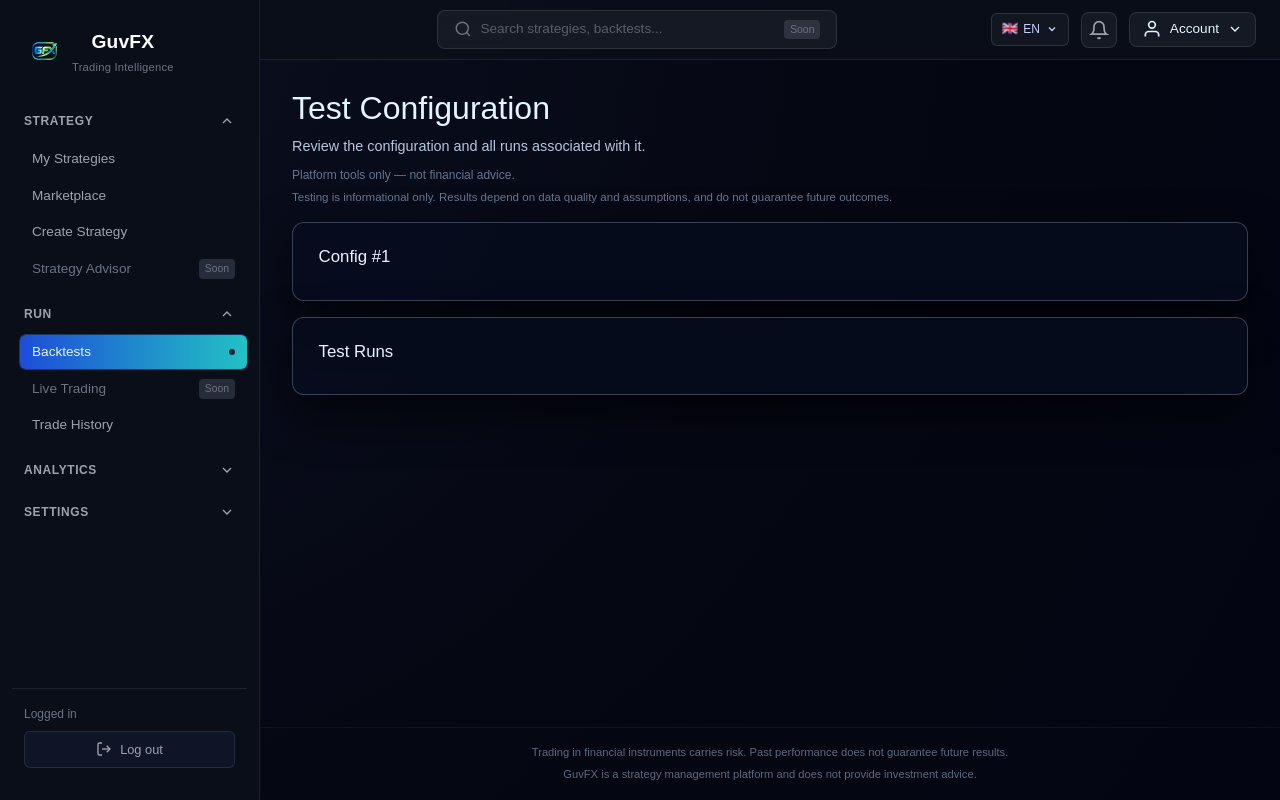
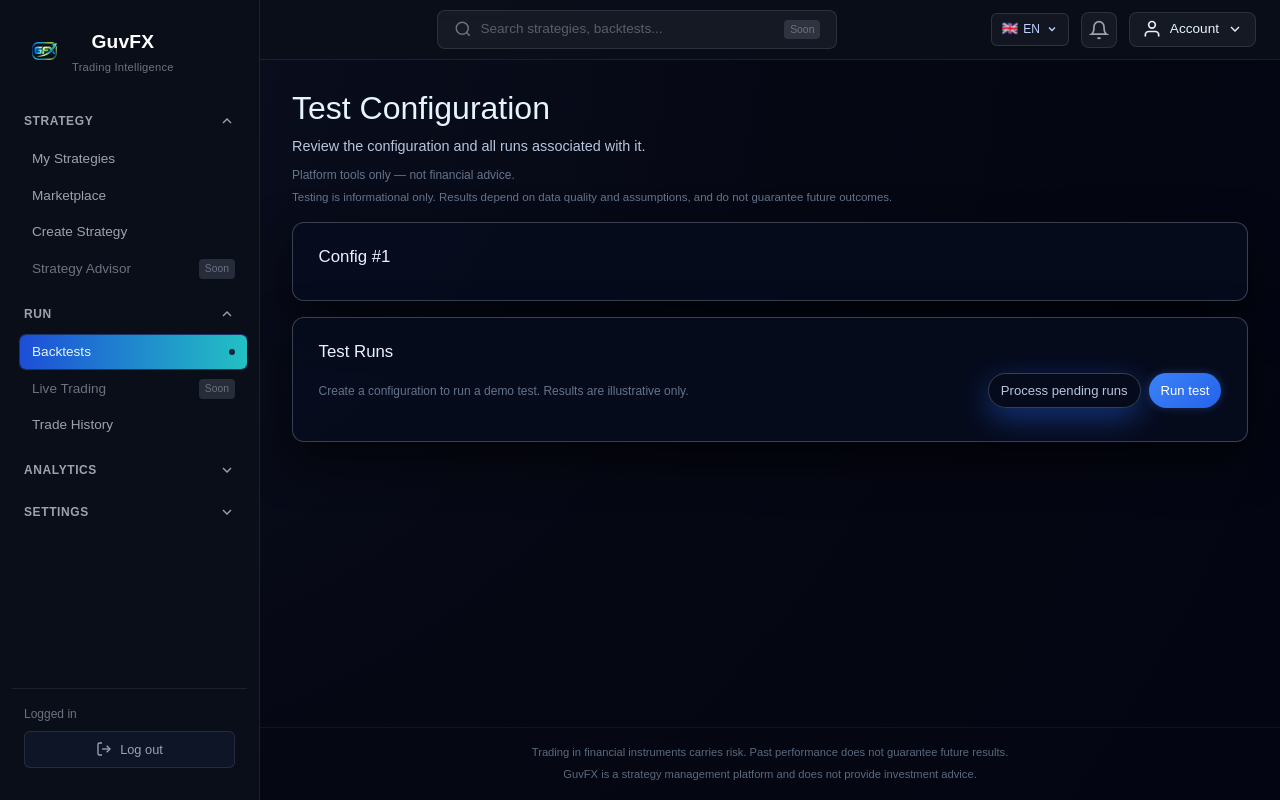
Before and after one commit to nunoamaral-hue/GuvFX, a Next.js app in the folder frontend/: page /backtests/1 in a window 1280 px wide. Built offline with nearby package versions, Linux system fonts and the light colour scheme.

Commit message:
fix(backtests): show runs + charts on config detail (confirmable MVP)

```diff
--- a/frontend/src/app/(app)/backtests/[id]/page.tsx
+++ b/frontend/src/app/(app)/backtests/[id]/page.tsx
@@ -1,12 +1,13 @@
 "use client";
 
-import { useEffect, useState } from "react";
+import { useEffect, useState, useCallback } from "react";
 import { useParams } from "next/navigation";
 import { apiFetch } from "@/lib/api";
 import type { BacktestConfig, BacktestRun } from "@/types/backtests";
 import { Card } from "@/components/ui/Card";
 import { Alert } from "@/components/ui/Alert";
 import { Badge } from "@/components/ui/Badge";
+import { Button } from "@/components/ui/Button";
 import { useLang } from "@/components/AppShell";
 import { t } from "@/lib/i18n";
 import { RunDetailPanel } from "@/components/backtests";
@@ -22,7 +23,10 @@ export default function BacktestDetailPage() {
   const [loadingConfig, setLoadingConfig] = useState(false);
   const [loadingRuns, setLoadingRuns] = useState(false);
   const [error, setError] = useState<string | null>(null);
+  const [info, setInfo] = useState<string | null>(null);
   const [expandedRunId, setExpandedRunId] = useState<number | null>(null);
+  const [runningBacktest, setRunningBacktest] = useState(false);
+  const [processingPending, setProcessingPending] = useState(false);
 
   const labelStyle: React.CSSProperties = {
     color: "#8fa0b7",
@@ -73,22 +77,31 @@ export default function BacktestDetailPage() {
     fetchConfig();
   }, [accessToken, configId]);
 
-  // Fetch runs and filter
-  useEffect(() => {
+  // Fetch runs for this config
+  const fetchRuns = useCallback(async () => {
     if (!accessToken || !configId) return;
 
-    const fetchRuns = async () => {
     setLoadingRuns(true);
-      setError(null);
     try {
+      // Try backend filtering first (preferred)
+      let runsData: BacktestRun[];
+      try {
+        runsData = await apiFetch<BacktestRun[]>(
+          `/api/backtests/runs/?config=${configId}`,
+          {}
+        );
+      } catch {
+        // Fallback: fetch all runs and filter client-side
         const allRuns = await apiFetch<BacktestRun[]>("/api/backtests/runs/", {});
-        const filtered = allRuns.filter((r) => r.config === configId);
+        runsData = allRuns.filter((r) => r.config === configId);
+      }
+
       // Sort by created_at descending (newest first)
-        filtered.sort(
+      runsData.sort(
         (a, b) =>
           new Date(b.created_at).getTime() - new Date(a.created_at).getTime()
       );
-        setRuns(filtered);
+      setRuns(runsData);
     } catch (err: unknown) {
       console.error(err);
       const message =
@@ -97,10 +110,66 @@ export default function BacktestDetailPage() {
     } finally {
       setLoadingRuns(false);
     }
+  }, [accessToken, configId]);
+
+  useEffect(() => {
+    fetchRuns();
+  }, [fetchRuns]);
+
+  // Create a new run for this config
+  const handleRunBacktest = async () => {
+    if (!configId) return;
+    setError(null);
+    setInfo(null);
+    setRunningBacktest(true);
+
+    try {
+      await apiFetch("/api/backtests/runs/", {
+        method: "POST",
+        body: JSON.stringify({ config: configId }),
+      });
+      setInfo(t(lang, "backtests.runCreated"));
+      // Refresh runs list
+      await fetchRuns();
+    } catch (err: unknown) {
+      console.error(err);
+      const message =
+        err instanceof Error ? err.message : "Failed to create backtest run.";
+      setError(message);
+    } finally {
+      setRunningBacktest(false);
+    }
   };
 
-    fetchRuns();
-  }, [accessToken, configId]);
+  // Process all pending runs
+  const handleProcessPending = async () => {
+    setError(null);
+    setInfo(null);
+    setProcessingPending(true);
+
+    try {
+      const res = await apiFetch<{ processed_runs: number; processed_at: string }>(
+        "/api/backtests/process-pending/",
+        { method: "POST" }
+      );
+
+      setInfo(
+        t(lang, "backtests.processedRuns").replace("{count}", String(res.processed_runs))
+      );
+
+      // Refresh runs list after processing
+      await fetchRuns();
+    } catch (err: unknown) {
+      console.error(err);
+      const message =
+        err instanceof Error
+          ? err.message
+          : "Failed to process pending backtests.";
+      setError(message);
+    } finally {
+      setProcessingPending(false);
+    }
+  };
 
   const getStatusBadgeColor = (
     status: BacktestRun["status"]
@@ -156,6 +225,7 @@ export default function BacktestDetailPage() {
       </p>
 
       {error && <Alert type="error">{error}</Alert>}
+      {info && <Alert type="info">{info}</Alert>}
 
       {/* Config card */}
       <Card
@@ -215,6 +285,63 @@ export default function BacktestDetailPage() {
 
       {/* Runs card */}
       <Card title={t(lang, "backtests.run.runsCardTitle")}>
+        {/* Action buttons row - always visible */}
+        <div
+          style={{
+            display: "flex",
+            justifyContent: "space-between",
+            alignItems: "center",
+            marginBottom: "0.75rem",
+            gap: "0.75rem",
+            flexWrap: "wrap",
+          }}
+        >
+          <p
+            style={{
+              fontSize: "0.75rem",
+              color: "#64748b",
+              margin: 0,
+            }}
+          >
+            {t(lang, "backtests.headerHelpLine")}
+          </p>
+
+          <div style={{ display: "flex", gap: "0.5rem", flexWrap: "wrap" }}>
+            <Button
+              type="button"
+              onClick={handleProcessPending}
+              disabled={processingPending}
+              style={{
+                padding: "0.4rem 0.75rem",
+                fontSize: "0.82rem",
+                background: "transparent",
+                border: "1px solid #334155",
+                color: "#b7c5dd",
+              }}
+            >
+              {processingPending
+                ? t(lang, "backtests.processing")
+                : t(lang, "backtests.processPending")}
+            </Button>
+            <Button
+              type="button"
+              onClick={handleRunBacktest}
+              disabled={runningBacktest}
+              style={{
+                padding: "0.4rem 0.75rem",
+                fontSize: "0.82rem",
+                background: "linear-gradient(135deg, #3b82f6 0%, #2563eb 100%)",
+                boxShadow: "0 0 10px rgba(59, 130, 246, 0.3)",
+                border: "none",
+              }}
+            >
+              {runningBacktest
+                ? t(lang, "backtests.creatingRun")
+                : t(lang, "backtests.runBacktest")}
+            </Button>
+          </div>
+        </div>
+
         {loadingRuns && (
           <p style={{ fontSize: "0.9rem", color: "#9ca3af" }}>
             {t(lang, "backtests.run.loadingRuns")}
@@ -222,9 +349,34 @@ export default function BacktestDetailPage() {
         )}
 
         {!loadingRuns && runs.length === 0 && accessToken && !error && (
-          <p style={{ fontSize: "0.9rem", color: "#9ca3af" }}>
+          <div
+            style={{
+              textAlign: "center",
+              padding: "1.5rem 1rem",
+              border: "1px dashed #333a4d",
+              borderRadius: 8,
+              background: "rgba(15, 20, 35, 0.6)",
+            }}
+          >
+            <p
+              style={{
+                fontSize: "0.92rem",
+                color: "#9ca3af",
+                margin: 0,
+              }}
+            >
               {t(lang, "backtests.run.noRunsYet")}
             </p>
+            <p
+              style={{
+                fontSize: "0.78rem",
+                color: "#64748b",
+                margin: "0.5rem 0 0",
+              }}
+            >
+              {t(lang, "backtests.detailEmptyHint")}
+            </p>
+          </div>
         )}
 
         <div
--- a/frontend/src/lib/i18n.ts
+++ b/frontend/src/lib/i18n.ts
@@ -1055,6 +1055,10 @@ const dictionary: Dictionary = {
     en: "Review the configuration and all runs associated with it.",
     ja: "設定と関連するすべての実行を確認します。",
   },
+  "backtests.detailEmptyHint": {
+    en: "Click 'Run test' to create a demo run, then 'Process pending runs' to generate illustrative results.",
+    ja: "「テスト実行」をクリックしてデモ実行を作成し、「保留中の実行を処理」で例示的な結果を生成します。",
+  },
   "backtests.observedReturn": {
     en: "Observed return",
     ja: "観測リターン",
```
Also changed, not shown: 1 other file (tests, documents, lock files or other folders). Lines whose indentation alone changed are shown as unchanged.
